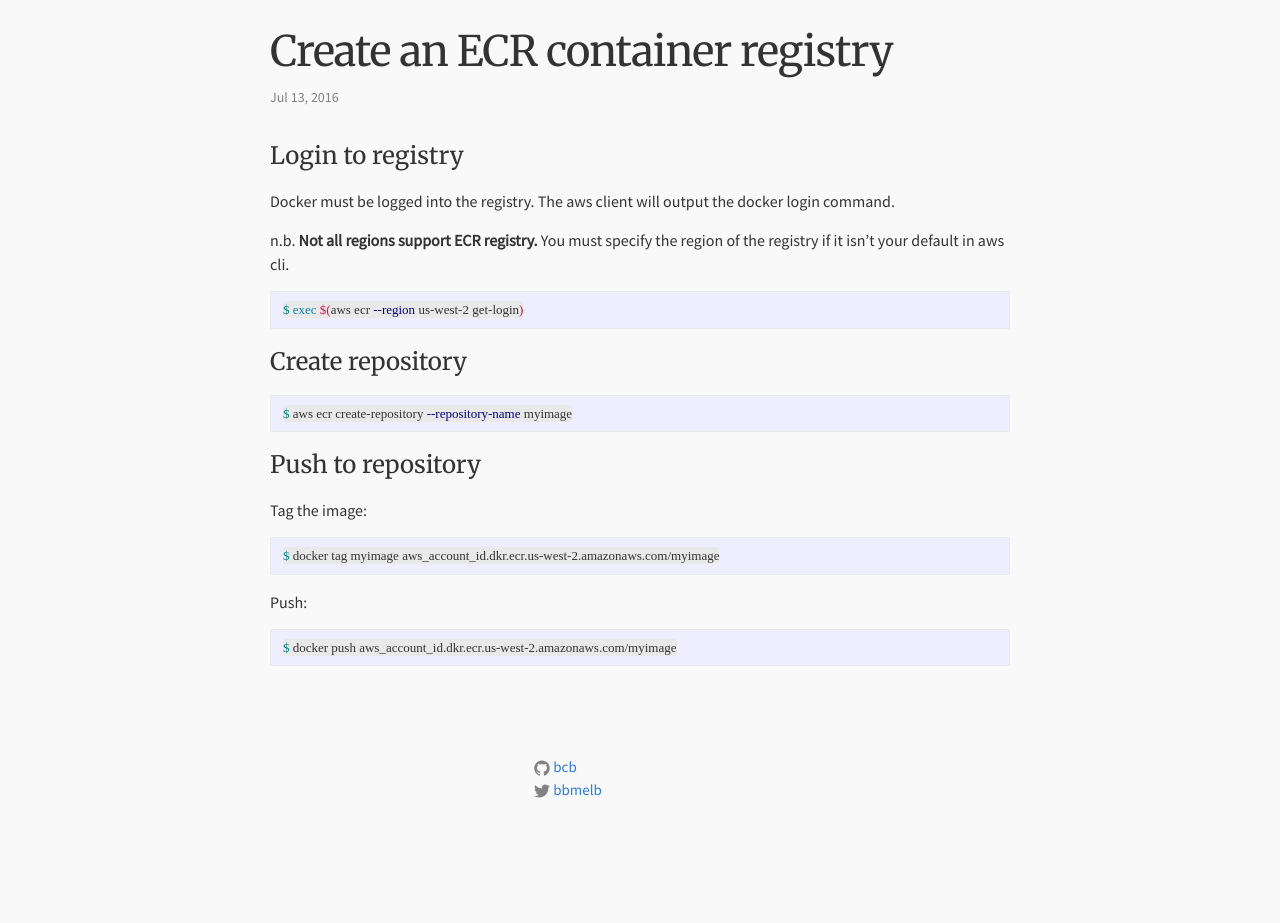
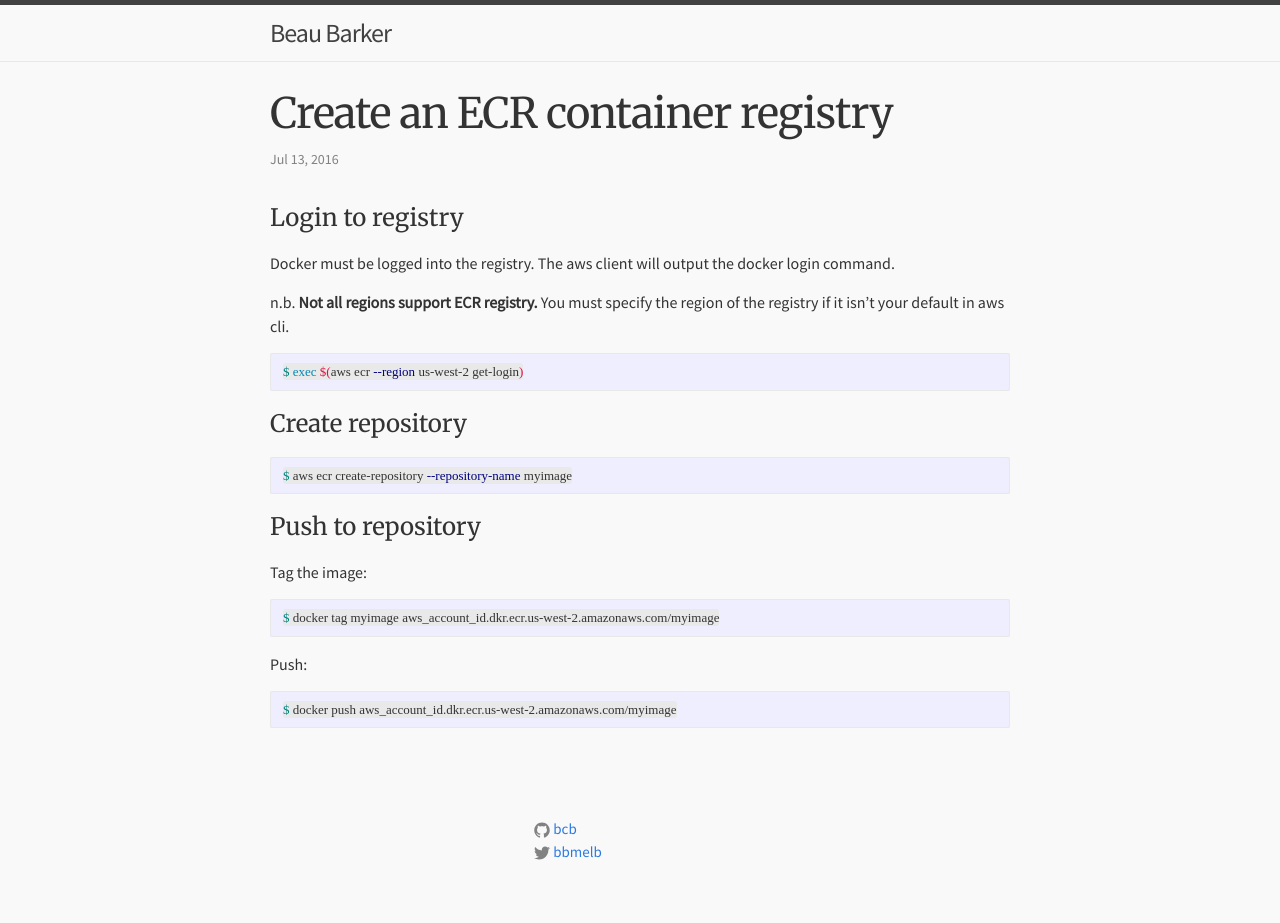
Before and after one commit to explodinglabs/explodinglabs.github.io, a Jekyll site: the page built from _posts/2016-07-13-ecr-guide.markdown, in a window 1280 px wide. Built offline with Jekyll 4.4.1, drawn with Linux system fonts in a browser that asks for light colours; before the commit the page ends 900 px from its top, so only the background shows below that.

Commit message:
Restore the page header

```diff
--- a/_includes/header.html
+++ b/_includes/header.html
@@ -1,4 +1,4 @@
-<!--header class="site-header">
+<header class="site-header">
 
   <div class="wrapper">
 
@@ -24,4 +24,4 @@
 
   </div>
 
-</header-->
+</header>
```
